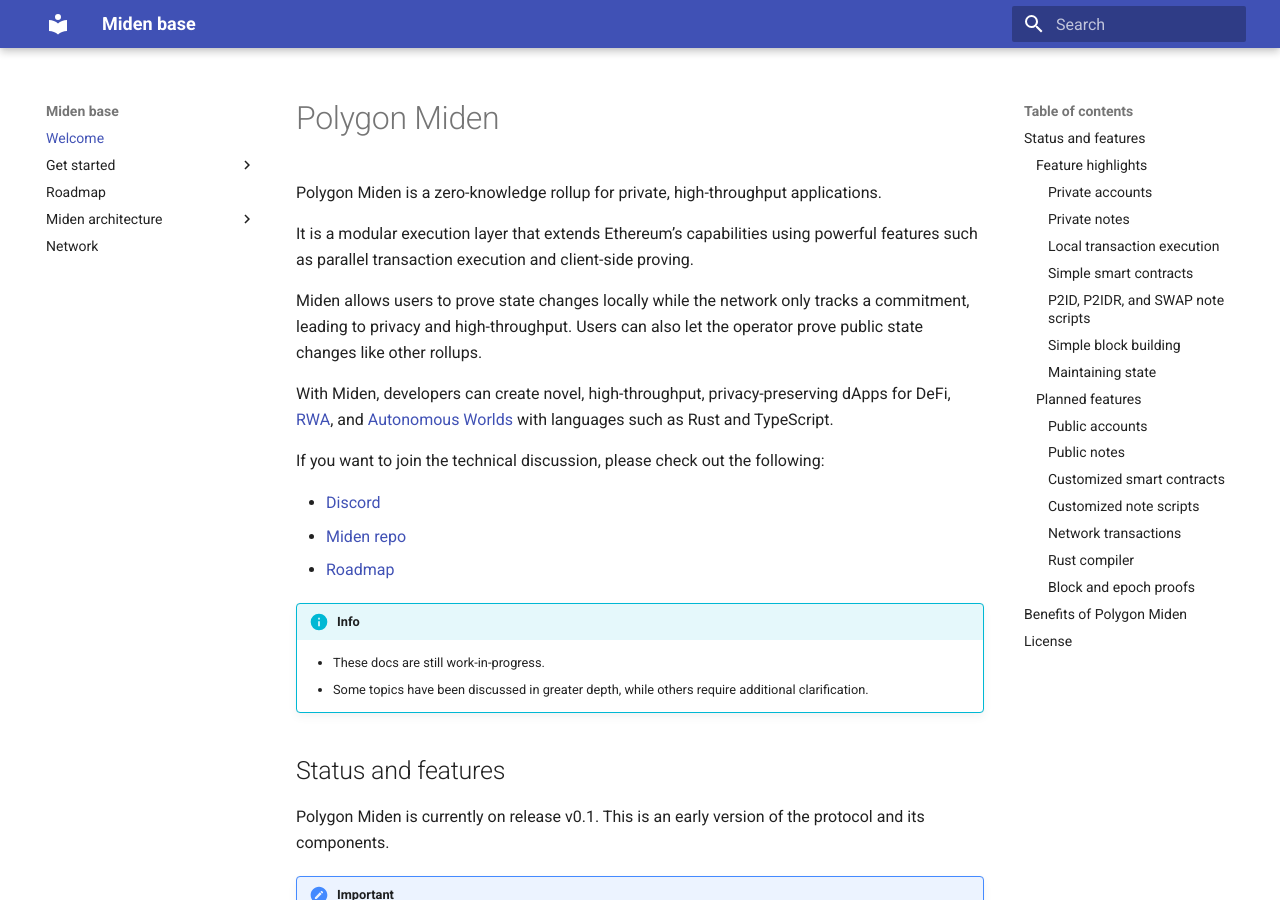
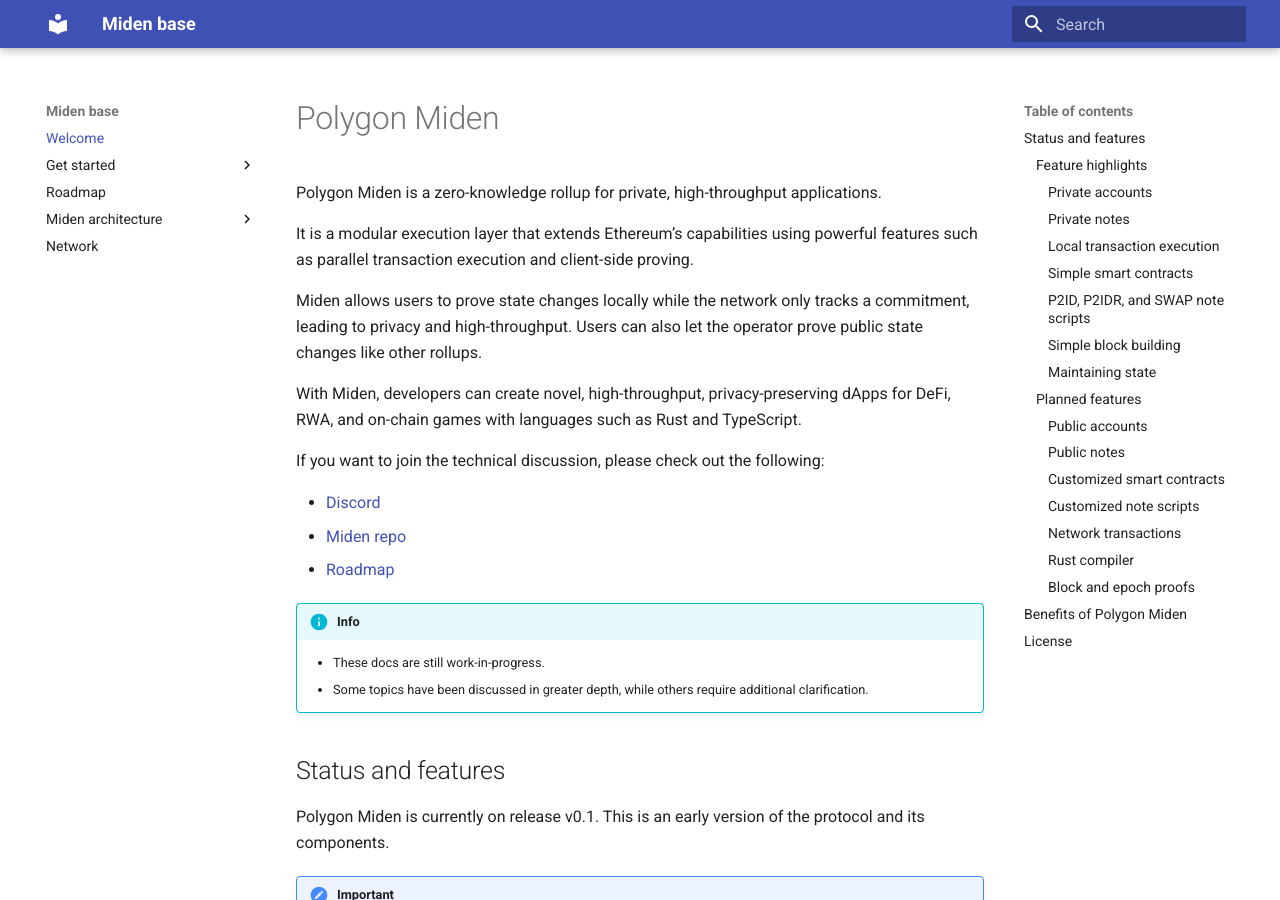
Before and after one commit to 0xPolygonMiden/miden-base, an MkDocs documentation site: the page built from docs/introduction/welcome.md, in a window 1280 px wide and 900 px high. Built offline with MkDocs 1.6.1 and Material for MkDocs 9.7.7, drawn with Linux system fonts in a browser that asks for light colours.

Commit message:
Update welcome.md
Removed the wrong link for RWA
and changed "Autonomous Worlds" to "on-chain games".

```diff
--- a/docs/introduction/welcome.md
+++ b/docs/introduction/welcome.md
@@ -6,7 +6,7 @@
 
 Miden allows users to prove state changes locally while the network only tracks a commitment, leading to privacy and high-throughput. Users can also let the operator prove public state changes like other rollups.
 
-With Miden, developers can create novel, high-throughput, privacy-preserving dApps for DeFi, [RWA](https://en.wikipedia.org/wiki/Risk-weighted_asset), and [Autonomous Worlds](https://autonomousworlds.com/) with languages such as Rust and TypeScript.
+With Miden, developers can create novel, high-throughput, privacy-preserving dApps for DeFi, RWA, and on-chain games with languages such as Rust and TypeScript.
 
 If you want to join the technical discussion, please check out the following:
 
```
